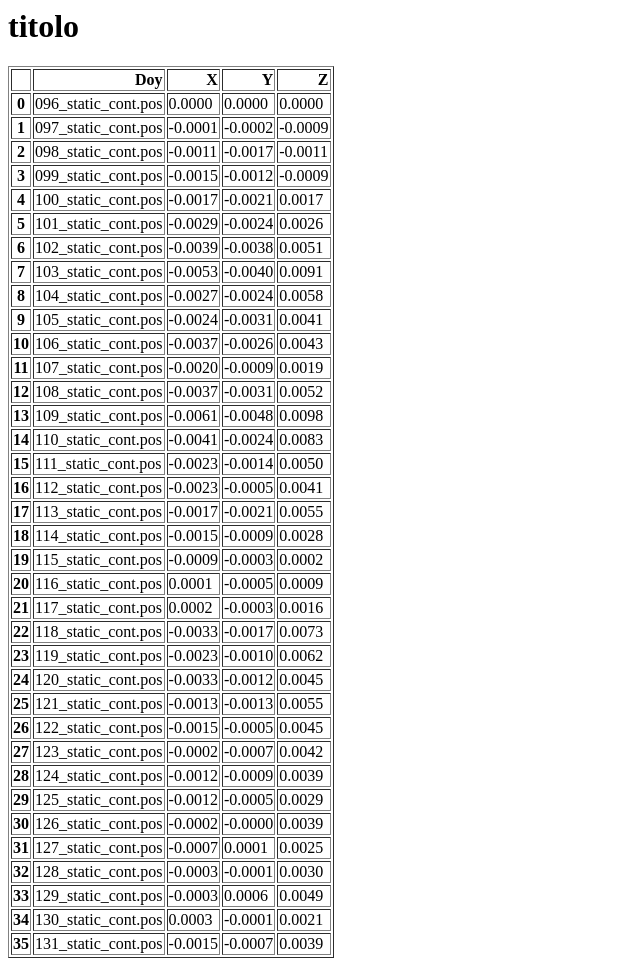
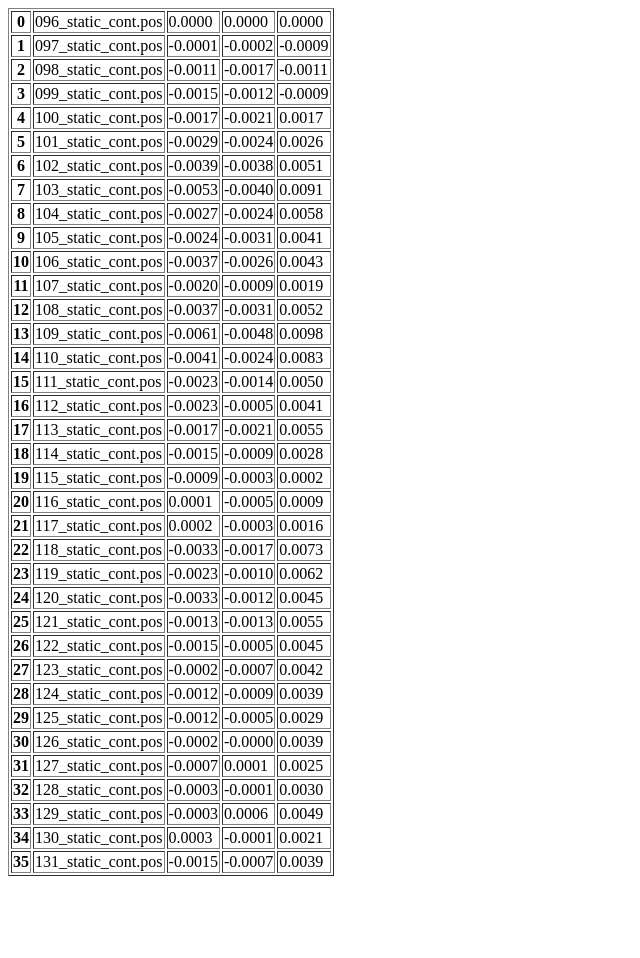
Before and after one commit to MatAmen/sito, a plain HTML site: page index.html in a window 1280 px wide. Shown: the whole page, without its empty margins (0-640 px from the left). After the commit the page ends 884 px from the top, so only its background shows below. Drawn offline with Linux system fonts and the light colour scheme.

Commit message:
Update index.html

```diff
--- a/index.html
+++ b/index.html
@@ -1,13 +1,5 @@
-<h1>titolo</h1>
 <table border="1" class="dataframe">
   <thead>
-    <tr style="text-align: right;">
-      <th></th>
-      <th>Doy</th>
-      <th>X</th>
-      <th>Y</th>
-      <th>Z</th>
-    </tr>
   </thead>
   <tbody>
     <tr>
```
